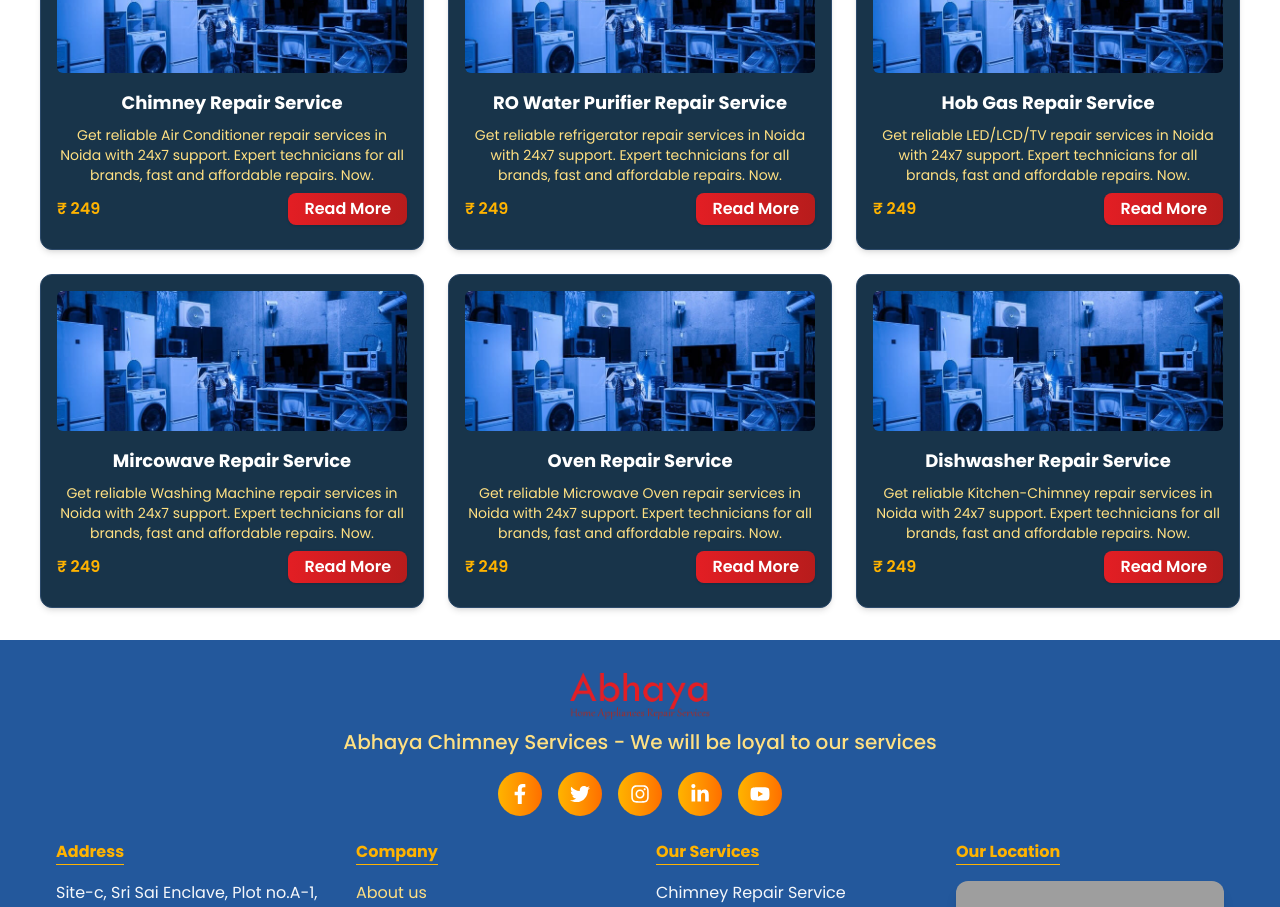
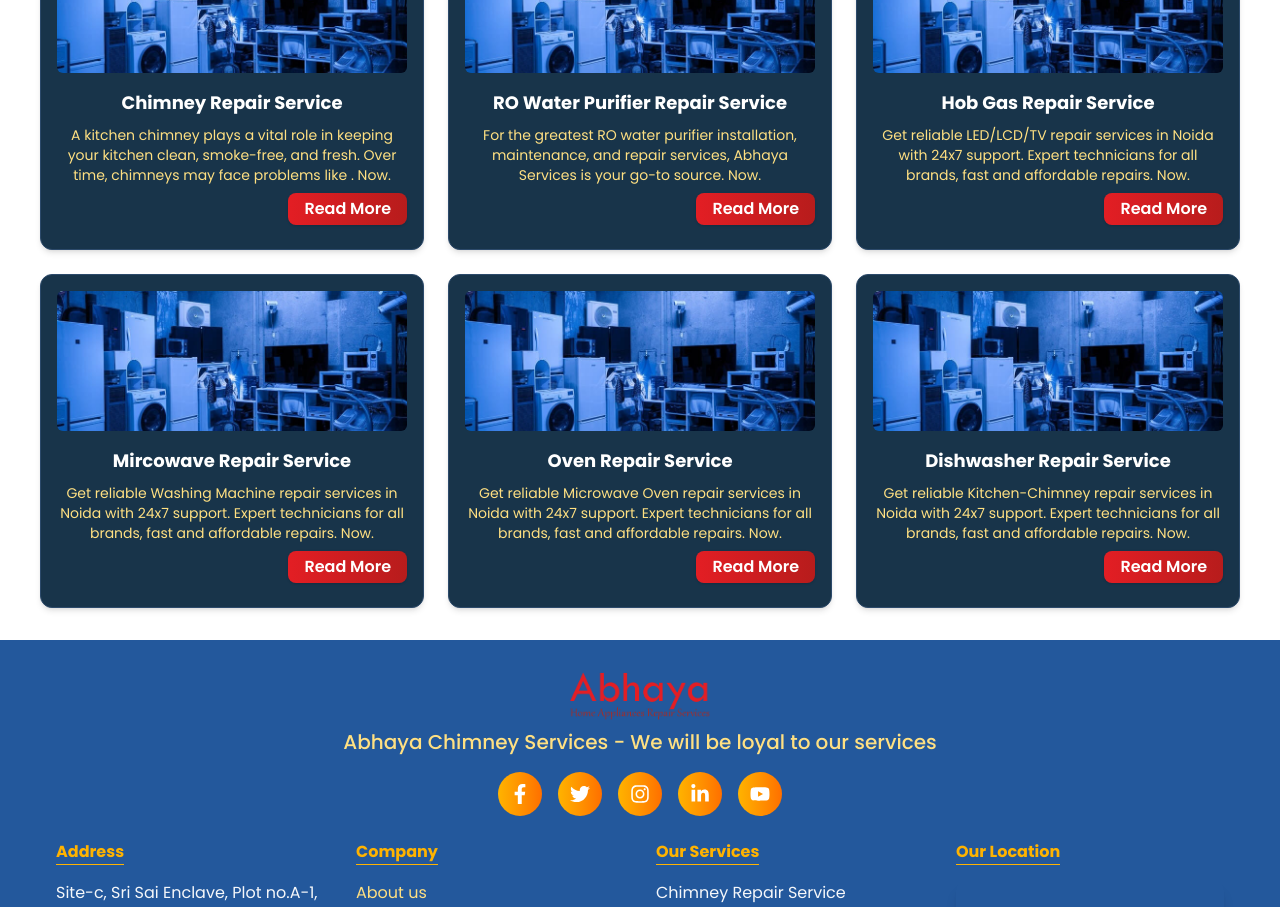
Before and after one commit to mohitkmr778/abhaya-chimney-website, a Next.js app: page / in a window 1280 px wide. Shown: the part 1220-2127 px from the top of the page. Built offline with nearby package versions, Linux system fonts and the light colour scheme; grey boxes are pictures that could not be loaded.

Commit message:
Update PopularServices.jsx

```diff
--- a/components/homePage/PopularServices.jsx
+++ b/components/homePage/PopularServices.jsx
@@ -5,16 +5,14 @@ const services = [
     {
         title: "Chimney Repair Service",
         description:
-            "Get reliable Air Conditioner repair services in Noida with 24x7 support. Expert technicians for all brands, fast and affordable repairs.\u00A0Now.",
-        price: "₹ 249",
+            "A kitchen chimney plays a vital role in keeping your kitchen clean, smoke-free, and fresh. Over time, chimneys may face problems like .\u00A0Now.",
         img: "/slider/noida.jpg",
         link: "/chimney-repair-service",
     },
     {
         title: "RO Water Purifier Repair Service",
         description:
-            "Get reliable refrigerator repair services in Noida with 24x7 support. Expert technicians for all brands, fast and affordable repairs.\u00A0Now.",
-        price: "₹ 249",
+            "For the greatest RO water purifier installation, maintenance, and repair services, Abhaya Services is your go-to source.\u00A0Now.",
         img: "/slider/noida.jpg",
         link: "/ro-water-purifier-repair-service",
     },
@@ -22,7 +20,7 @@ const services = [
         title: "Hob Gas Repair Service",
         description:
             "Get reliable LED/LCD/TV repair services in Noida with 24x7 support. Expert technicians for all brands, fast and affordable repairs.\u00A0Now.",
-        price: "₹ 249",
+
         img: "/slider/noida.jpg",
         link: "/hob-gas-repair-service",
     },
@@ -30,7 +28,7 @@ const services = [
         title: "Mircowave Repair Service",
         description:
             "Get reliable Washing Machine repair services in Noida with 24x7 support. Expert technicians for all brands, fast and affordable repairs.\u00A0Now.",
-        price: "₹ 249",
+
         img: "/slider/noida.jpg",
         link: "/mircowave-repair-service",
     },
@@ -38,7 +36,7 @@ const services = [
         title: "Oven Repair Service",
         description:
             "Get reliable Microwave Oven repair services in Noida with 24x7 support. Expert technicians for all brands, fast and affordable repairs.\u00A0Now.",
-        price: "₹ 249",
+
         img: "/slider/noida.jpg",
         link: "/oven-repair-service",
     },
@@ -46,7 +44,7 @@ const services = [
         title: "Dishwasher Repair Service",
         description:
             "Get reliable Kitchen-Chimney repair services in Noida with 24x7 support. Expert technicians for all brands, fast and affordable repairs.\u00A0Now.",
-        price: "₹ 249",
+
         img: "/slider/noida.jpg",
         link: "/dishwasher-repair-service",
     },
```
